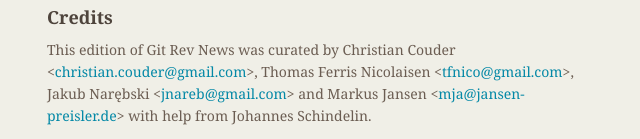
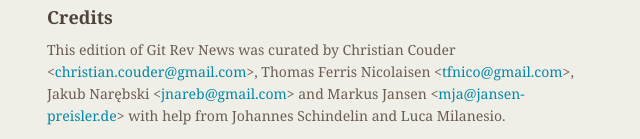
Before and after one commit to git/git.github.io, a Jekyll site: the page built from rev_news/drafts/edition-33.md, in a window 1280 px wide and 900 px high, scrolled down 3412 px. Shown: the part 758-897 px from the top of the window, without its empty margins (487-1127 px from the left). Built offline with Jekyll 4.4.1, drawn with Linux system fonts in a browser that asks for light colours.

Commit message:
rn-33: add Luca Milanesio among the helpers

```diff
--- a/rev_news/drafts/edition-33.md
+++ b/rev_news/drafts/edition-33.md
@@ -224,4 +224,4 @@
 Thomas Ferris Nicolaisen &lt;<tfnico@gmail.com>&gt;,
 Jakub Narębski &lt;<jnareb@gmail.com>&gt; and
 Markus Jansen &lt;<mja@jansen-preisler.de>&gt;
-with help from Johannes Schindelin.
+with help from Johannes Schindelin and Luca Milanesio.
```
